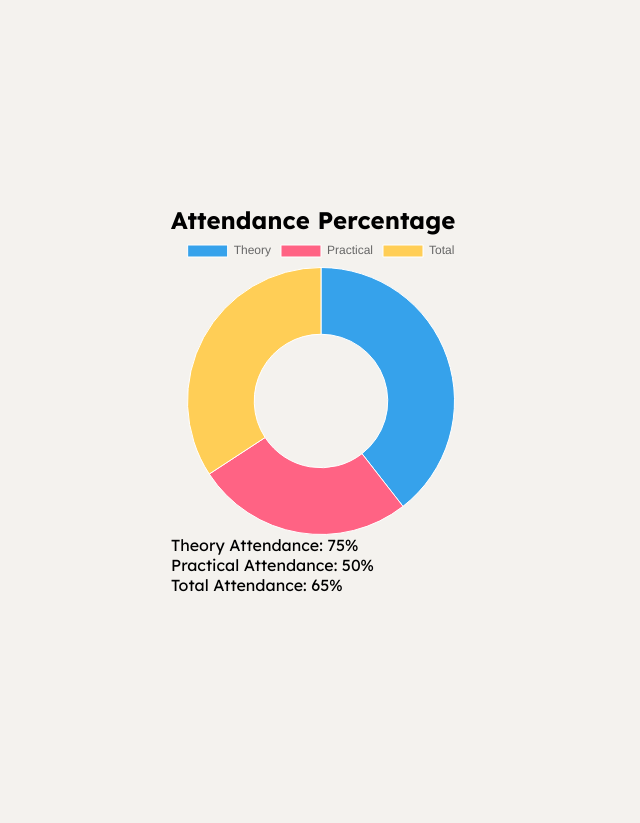
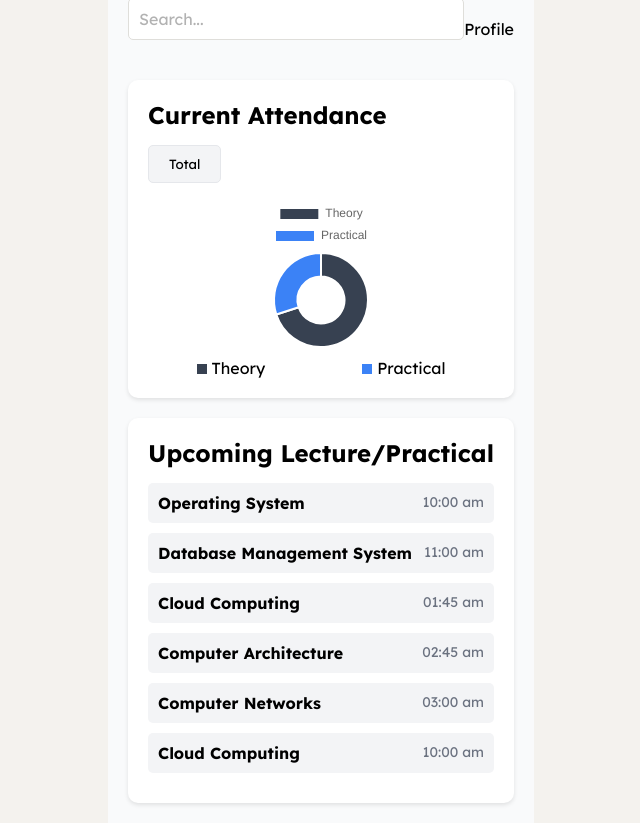
Before and after one commit to rohitdhawadkar/Attendance_tracker, a React (Create React App) app in the folder frontend/: page /dashboard in a window 1280 px wide. Shown: the whole page, without its empty margins (319-959 px from the left). Before the commit the page ends 800 px from the top, so only its background shows below. Built offline with nearby package versions, Linux system fonts and the light colour scheme.

Commit message:
changes made

```diff
--- a/frontend/src/index.js
+++ b/frontend/src/index.js
@@ -2,16 +2,16 @@ import React from "react";
 import ReactDOM from "react-dom/client";
 import "./index.css";
 import App from "./App";
-import Dashboard from "./Dashboard.js"; // Ensure Dashboard is properly defined
+import AttendanceDashboard from "./AttendanceDashboard"; // Ensure Dashboard is properly defined
 import { BrowserRouter as Router, Route, Routes } from "react-router-dom";
-import CreateAccount from "./createAcoount";
+import CreateAccount from "./createAccount";
 
 const root = ReactDOM.createRoot(document.getElementById("root"));
 root.render(
   <Router>
     <Routes>
       <Route path="/" element={<App />} />
-      <Route path="/dashboard" element={<Dashboard />} />
+      <Route path="/dashboard" element={<AttendanceDashboard />} />
       <Route path="/signup" element={<CreateAccount />} />
     </Routes>
   </Router>,
```
